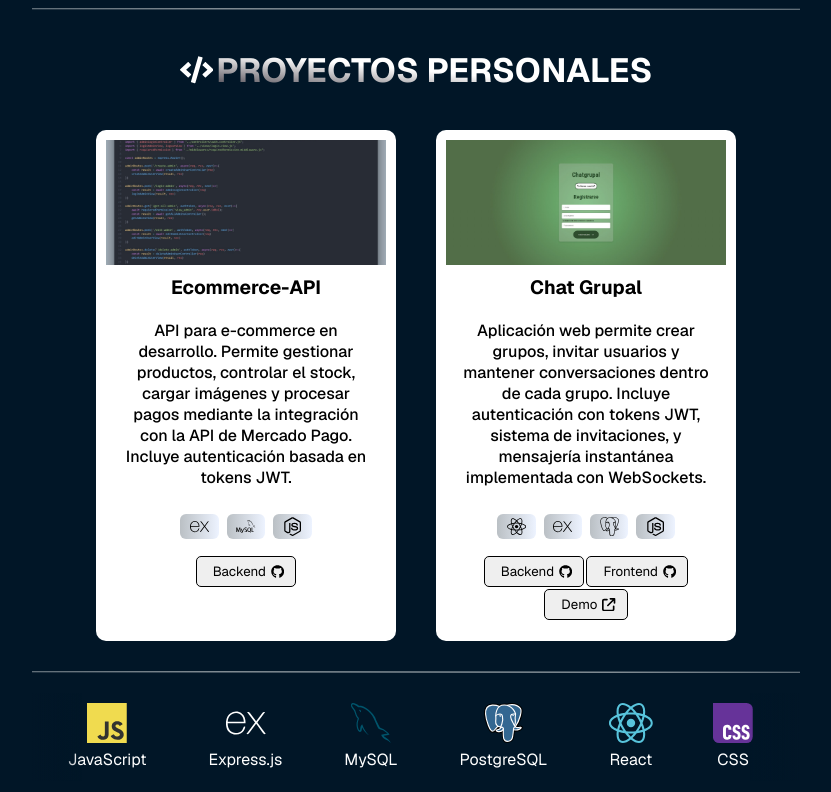
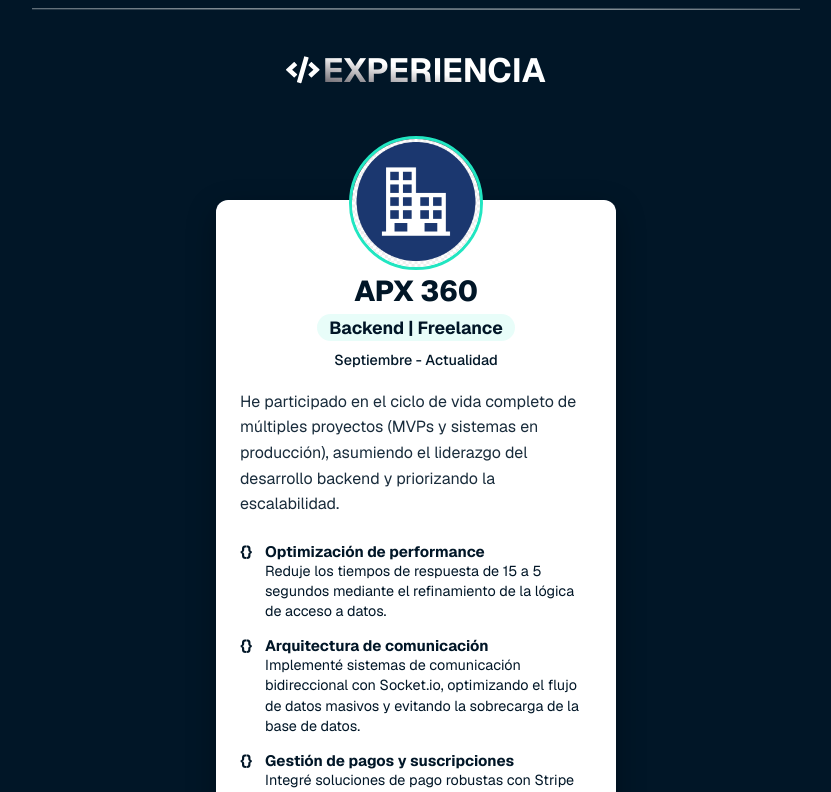
Before and after one commit to Santi-Burgos/portafolio, a React (Create React App) app: page / in a window 1280 px wide. Shown: the part 780-1572 px from the top of the page, without its empty margins (224-1055 px from the left). Built offline with nearby package versions, Linux system fonts and the light colour scheme.

Commit message:
feat: experience component

```diff
--- a/src/App.js
+++ b/src/App.js
@@ -6,6 +6,8 @@
 import Carousel from './ui/carrousel.jsx'
 import { FaCode } from "react-icons/fa";
 import { FaLaptopCode } from "react-icons/fa6";
+import  CardExperience  from './components/experience.jsx';
+import { experienceData } from './data/experience.js';
 
 import './styles/App.css';
 
@@ -20,14 +22,20 @@
           <Presentation />
           <div className="section-divider"></div>
         </section>
-
-        <section className='experience' id='experience'>
-
+        <section className='projects-section' id='experience'>
+            <div className='projects-presentation'>
+              <h2 className='gradient-text'>
+                <FaCode/>
+                <p>EXPERIENCIA</p>
+              </h2>
+            </div>
+            <CardExperience experience={experienceData}/>
+            <div className="section-divider"></div>
         </section>
 
         <section className='projects-section' id='projects'>
           <div className='projects-presentation'>
-            <h2 className="gradient-text"><FaCode/><p>PROYECTOS PERSONALES</p></h2>
+            <h2 className="gradient-text"><FaCode/><p>PROYECTOS</p></h2>
           </div>
             <Projects />
           <div className="section-divider"></div>
--- a/src/components/experience.jsx
+++ b/src/components/experience.jsx
@@ -1,12 +1,30 @@
-import { useState, useEffect } from "react";
+function CardExperience({ experience }) {
+  return (
+    <div className="experience-card">
+      <div className="profile-company">
+        <img alt={experience.company} src={experience.img} />
+      </div>
 
+      <div className="experience-body">
+        <h2>{experience.company}</h2>
+        <p className="experience-role">{experience.role}</p>
+        <div className="experience-period">{experience.period}</div>
 
-function Experience(){
-  return(
-    <div className="experience-content">
-      <div className="experience card">
+        <div className="experience-content">
+          <div className="experience-intro">{experience.intro}</div>
 
+          <ul className="achievements-list">
+            {experience.achievements.map((item, index) => (
+              <li key={index} className="achievement-item">
+                <span className="achievement-title">{item.title}</span>
+                <span className="achievement-desc">{item.description}</span>
+              </li>
+            ))}
+          </ul>
+        </div>
       </div>
     </div>
-  )
+  );
 }
+
+export default CardExperience
--- /dev/null
+++ b/src/data/experience.js
@@ -0,0 +1,31 @@
+import companyImg from './../assets/images/icon.png'
+
+export const experienceData = {
+  company: "APX 360",
+  role: "Backend | Freelance",
+  img: companyImg,
+  period: "Septiembre - Actualidad",
+  intro: "He participado en el ciclo de vida completo de múltiples proyectos (MVPs y sistemas en producción), asumiendo el liderazgo del desarrollo backend y priorizando la escalabilidad.",
+  achievements: [
+    {
+      title: "Optimización de performance",
+      description: "Reduje los tiempos de respuesta de 15 a 5 segundos mediante el refinamiento de la lógica de acceso a datos."
+    },
+    {
+      title: "Arquitectura de comunicación",
+      description: "Implementé sistemas de comunicación bidireccional con Socket.io, optimizando el flujo de datos masivos y evitando la sobrecarga de la base de datos."
+    },
+    {
+      title: "Gestión de pagos y suscripciones",
+      description: "Integré soluciones de pago robustas con Stripe Billing y Stripe Payment para pagos únicos seguros."
+    },
+    {
+      title: "Eficiencia en Navegación de Datos",
+      description: "Implementé estrategias de Cursor-based pagination para manejar grandes volumenes de datos sin pérdida de performance."
+    },
+    {
+      title: "Integración de IA Generativa",
+      description: "Integré la API de OpenAI para la creación de contenido dinámico."
+    }
+  ]
+};
--- a/src/styles/App.css
+++ b/src/styles/App.css
@@ -576,6 +576,135 @@
   font-weight: 500;
 }
 
+/* experience */
+.experience-card {
+  position: relative;
+  display: flex;
+  flex-direction: column;
+  justify-content: space-between;
+  width: 400px;
+  margin: 80px 10px 20px 10px;
+  background-color: white;
+  border-radius: 12px;
+  overflow: visible;
+  box-shadow: 0 10px 30px rgba(0, 0, 0, 0.3);
+}
+
+.experience-card > div:nth-child(2) {
+  padding: 4.5rem 1.5rem 1.5rem 1.5rem;
+  text-align: center;
+  color: #011627;
+}
+
+.profile-company {
+  width: 8rem;
+  height: 8rem;
+  border-radius: 50%;
+  position: absolute;
+  left: 50%;
+  top: -4rem;
+  transform: translateX(-50%);
+  border: 3px solid #21e6c1;
+  background-color: white;
+  overflow: hidden;
+  display: flex;
+  align-items: center;
+  justify-content: center;
+}
+.profile-company img {
+  height: 100%;
+  width: 100%;
+  object-fit: cover;
+}
+
+.experience-card li {
+  text-align: left;
+  list-style: none;
+  margin-top: 15px;
+  font-size: 0.95rem;
+}
+
+.experience-card h2 {
+  margin: 0;
+  font-size: 1.5rem;
+  color: #011627;
+}
+
+.experience-body {
+  padding: 5.5rem 2rem 2.5rem 2rem;
+  text-align: center;
+}
+
+.experience-body h2 {
+  color: var(--primary-dark);
+  font-size: 1.8rem;
+  margin-bottom: 5px;
+  font-weight: 800;
+}
+
+.experience-role {
+  color: var(--accent-teal);
+  font-weight: 700;
+  font-size: 1.1rem;
+  margin: 0;
+  background: rgba(33, 236, 193, 0.1);
+  display: inline-block;
+  padding: 2px 12px;
+  border-radius: 20px;
+}
+
+.experience-period {
+  color: var(--text-muted);
+  font-size: 0.9rem;
+  margin: 10px 0 20px 0;
+  font-weight: 500;
+}
+
+.experience-intro {
+  color: var(--primary-dark);
+  font-size: 1rem;
+  line-height: 1.6;
+  text-align: left;
+  margin-bottom: 25px;
+  opacity: 0.9;
+}
+
+.achievements-list {
+  text-align: left;
+  list-style: none;
+  padding: 0;
+  margin: 0;
+}
+
+.achievement-item {
+  position: relative;
+  padding-left: 25px;
+  margin-bottom: 15px;
+}
+.achievement-item::before {
+  content: "{}";
+  position: absolute;
+  left: 0;
+  color: var(--accent-teal);
+  font-weight: bold;
+}
+
+.achievement-title {
+  display: block;
+  font-weight: 700;
+  color: var(--primary-dark);
+  font-size: 0.95rem;
+}
+
+.achievement-desc {
+  display: block;
+  color: var(--text-muted);
+  font-size: 0.9rem;
+  line-height: 1.4;
+}
+
+
+
 /* MEDIAQUERYS */
 
 @media (min-width: 900px) {
```
Also changed, not shown: src/assets/images/icon.png (added), src/logo.svg (deleted), src/ui/carrousel.jsx (indentation only).
